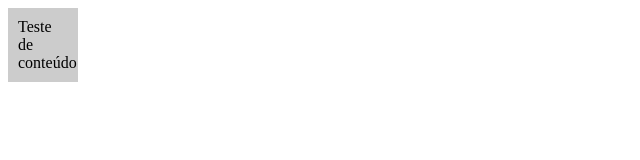
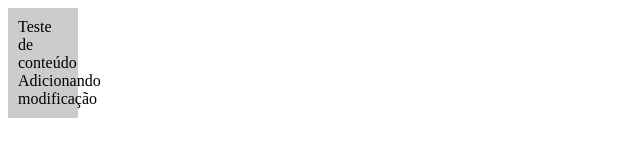
Before and after one commit to gbgdev/tcc, a plain HTML site: page index.html in a window 1280 px wide. Shown: the whole page, without its empty margins (0-640 px from the left). Drawn offline with Linux system fonts and the light colour scheme.

Commit message:
Adicionando modificação

```diff
--- a/index.html
+++ b/index.html
@@ -6,6 +6,7 @@
   <body>
     <div style="width: 50px; background-color: #CCCCCC; padding: 10px">
       <div>Teste de conteúdo</div>
+      <div>Adicionando modificação</div>
     </div>
   </body>
 </html>
```
